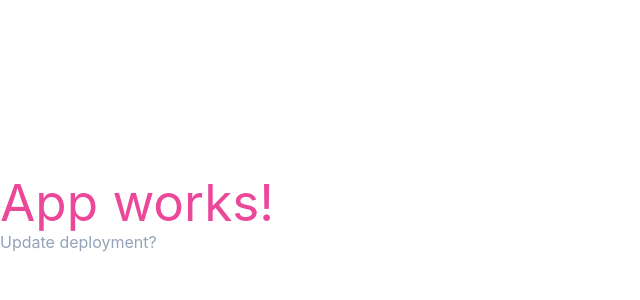
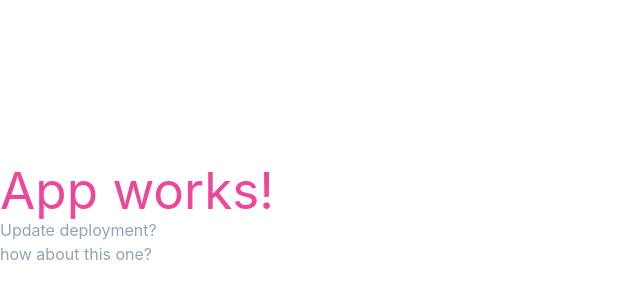
Before and after one commit to R3sty/github-user-search, a React (Vite) app: page / in a window 1280 px wide. Shown: the part 186-486 px from the top of the page, without its empty margins (0-640 px from the left). Built offline with nearby package versions, Linux system fonts and the light colour scheme.

Commit message:
updated App.tsx

```diff
--- a/src/App.tsx
+++ b/src/App.tsx
@@ -8,6 +8,7 @@ function App() {
     <div className="">
       <h1 className="text-pink-500">App works!</h1>
       <h2 className="text-slate-400">Update deployment?</h2>
+      <h2 className="text-slate-400">how about this one?</h2>
     </div>
   )
 }
```
